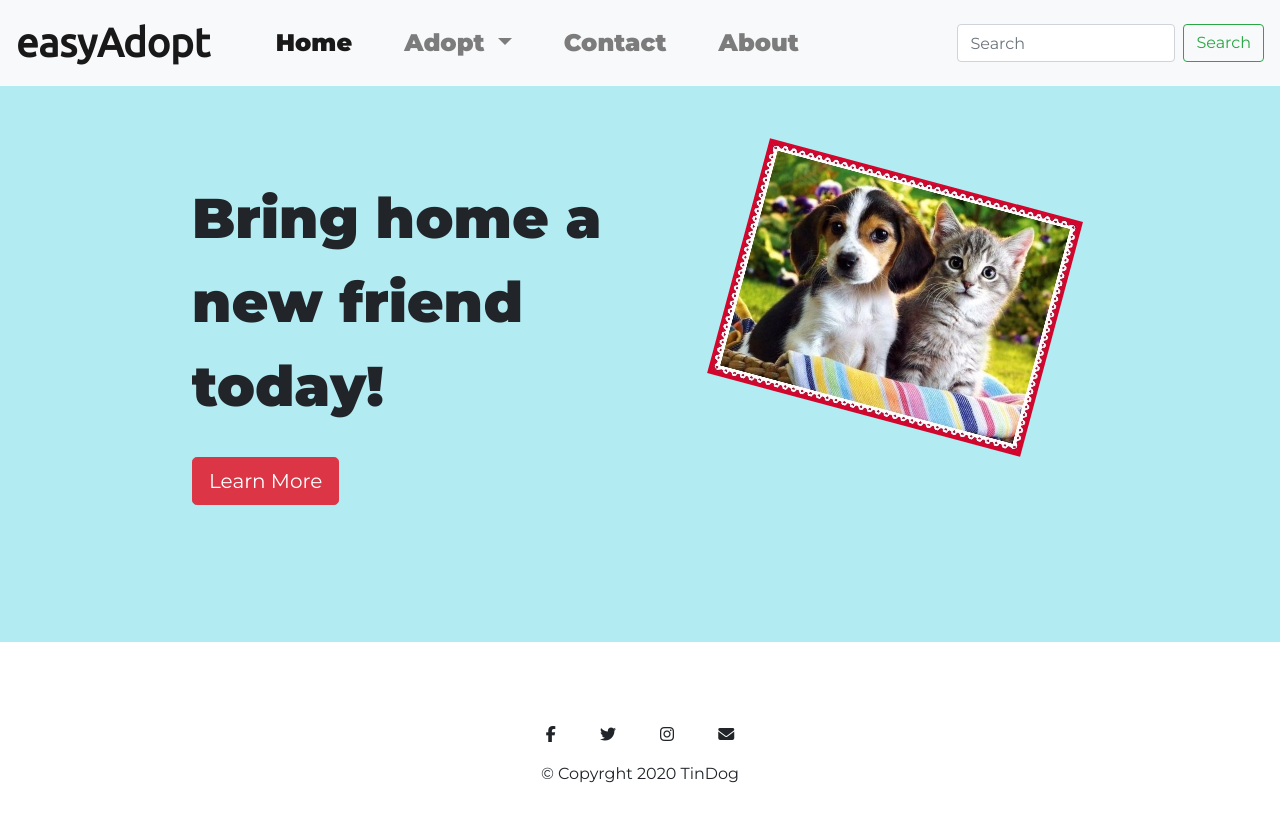
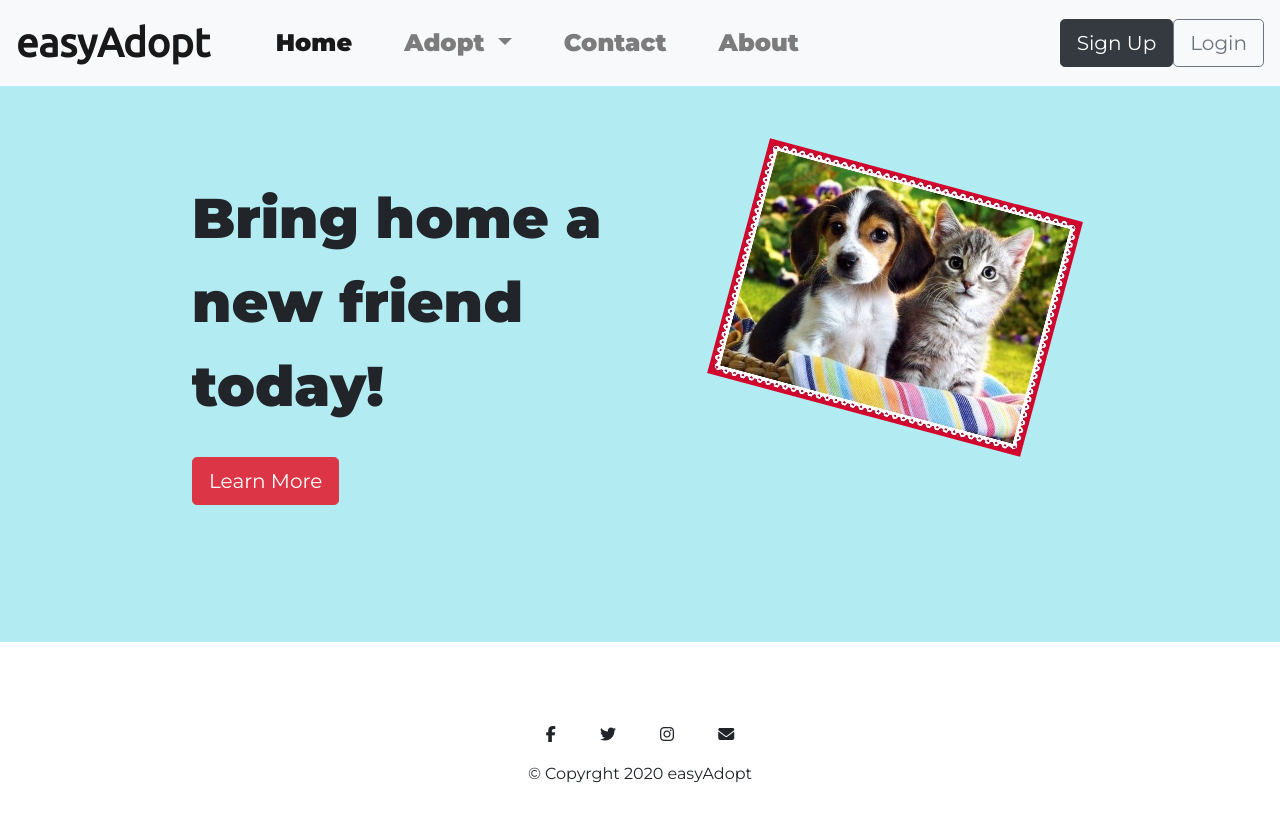
Before and after one commit to phamkevinT/easyAdopt, a plain HTML site: page index.html in a window 1280 px wide. Drawn offline with nearby package versions, Linux system fonts and the light colour scheme.

Commit message:
- Made navigation bar - Completed Register/Verify/SignIn - Implemented Home Page - Implementeed About Page
- Contacts page still needs to be implemented
- Adopts page still needs to be implemented

```diff
--- a/index.html
+++ b/index.html
@@ -62,15 +62,14 @@
 
           <!-- About button -->
           <li class="nav-item">
-            <a class="nav-link" href="#">About</a>
+            <a class="nav-link" href="about.html">About</a>
           </li>
         </ul>
 
-        <!-- Search Bar -->
-        <form class="form-inline my-2 my-lg-0">
-          <input class="form-control mr-sm-2" type="search" placeholder="Search" aria-label="Search">
-          <button class="btn btn-outline-success my-2 my-sm-0" type="submit">Search</button>
-        </form>
+        <!-- Login & Sign Up Button -->
+          <button type="submit" class="btn btn-dark btn-lg signup-login-button" onclick="location.href = 'register.html'"></i>Sign Up</button>
+          <button type="submit" class="btn btn-outline-secondary btn-lg signup-login-button" onclick="location.href = ''"></i>Login</button>
+
       </div>
     </nav>
 
@@ -81,7 +80,7 @@
         <!-- Split into columns, lg = computer size, 6 = take 6 units of the 12 on the page... aka 2 columns -->
         <div class="col-lg-6">
           <h1>Bring home a new friend today!</h1>
-          <button type="button" class="btn btn-danger btn-lg learnmore-button"></i> Learn More</button>
+          <button type="submit" class="btn btn-danger btn-lg learnmore-button" href="contact.html"></i>Learn More</button>
         </div>
 
         <!-- Image of Dog & Cat -->
@@ -96,14 +95,14 @@
 
   </section>
 
-
+  <!-- Footer with Social Media Icons -->
   <footer id="footer">
 
     <i class="socialmedia-icon fab fa-facebook-f"></i>
     <i class="socialmedia-icon fab fa-twitter"></i>
     <i class="socialmedia-icon fab fa-instagram"></i>
     <i class="socialmedia-icon fas fa-envelope"></i>
-    <p>© Copyrght 2020 TinDog</p>
+    <p>© Copyrght 2020 easyAdopt</p>
 
   </footer>
 
```
